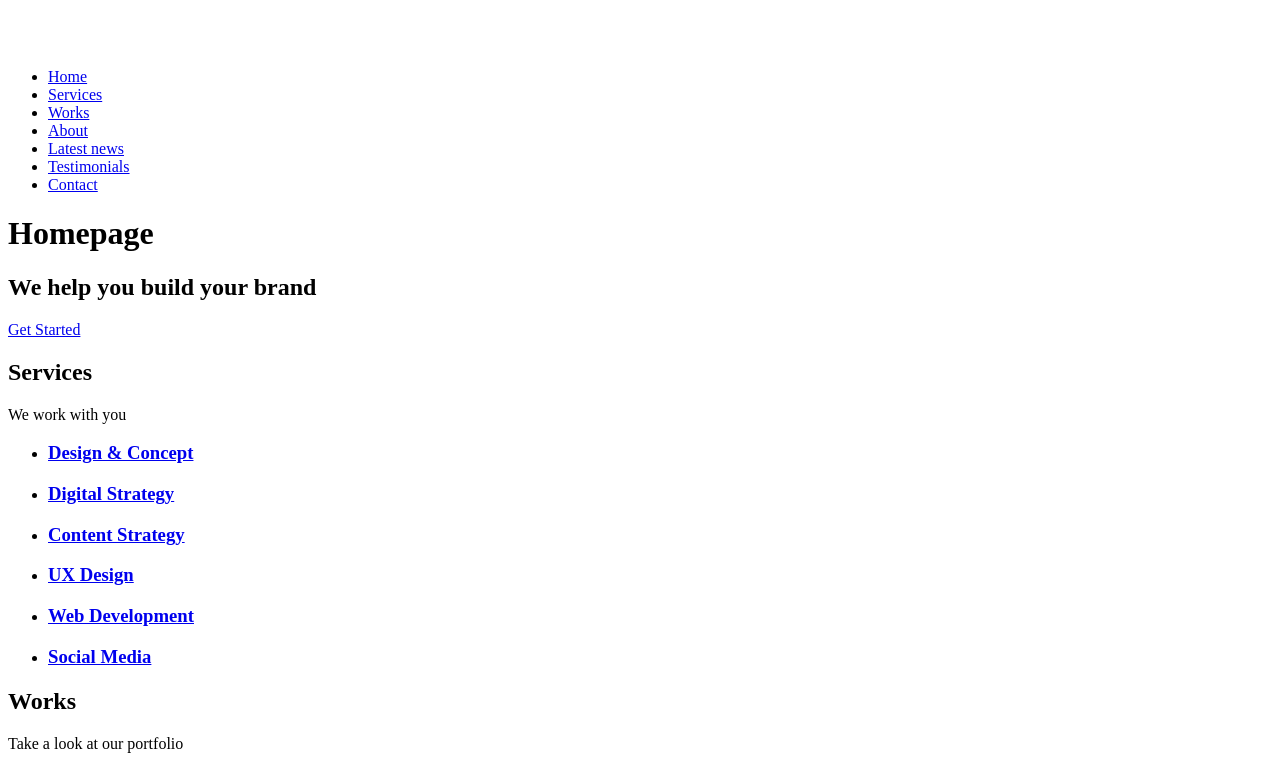
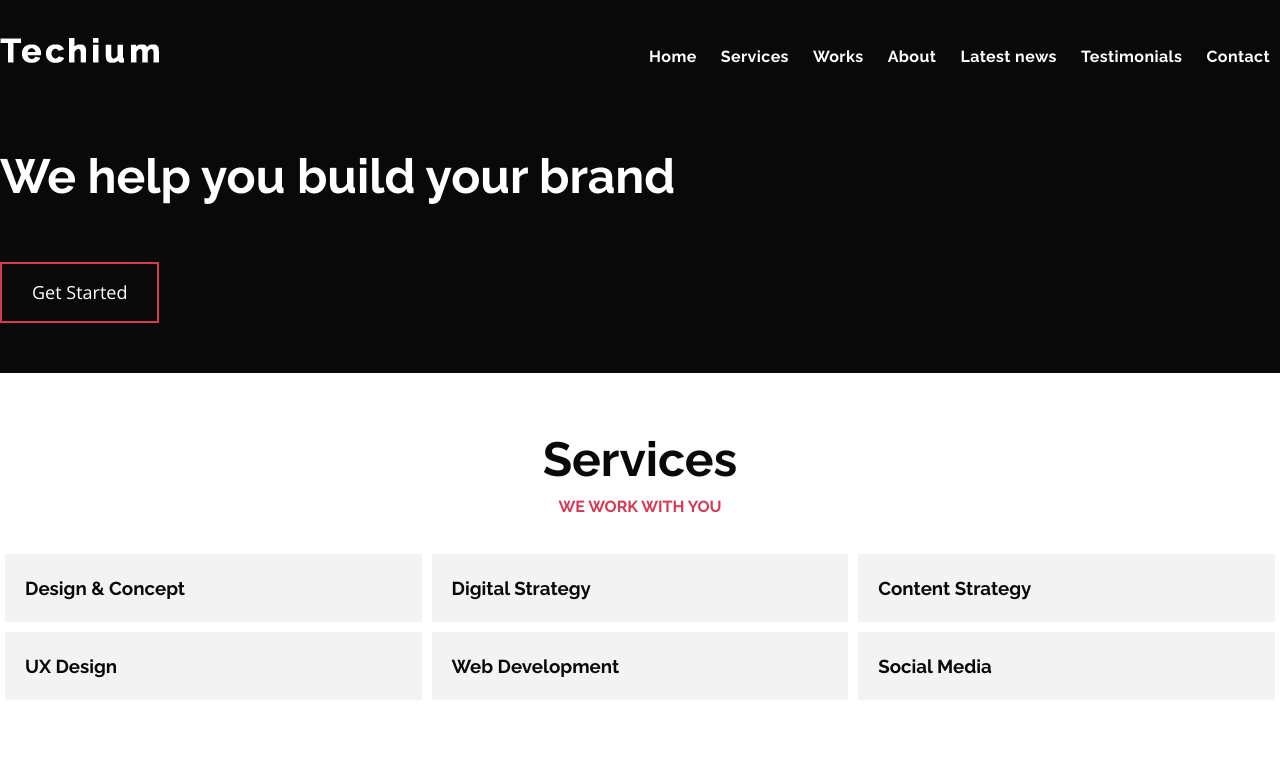
Before and after one commit to ThatsVie/atlas-web_front_end, a plain HTML site: page CSS_advanced/index.html in a window 1280 px wide. Shown: the top 766 px of the page. Drawn offline with nearby package versions, Linux system fonts and the light colour scheme.

Commit message:
You can save it in a index.html file and replace the <link rel='stylesheet' href='#'> by the right CSS file.

```diff
--- a/CSS_advanced/index.html
+++ b/CSS_advanced/index.html
@@ -7,7 +7,7 @@
     <meta name="description" content="Description of the page less than 150 characters">
     <link rel="icon" type="image/png" href="images/favicon.jpg">
     <link href="https://fonts.googleapis.com/css?family=Open+Sans:400,700|Raleway:700&display=swap" rel="stylesheet">
-    <link rel='stylesheet' href='#'>
+    <link rel='stylesheet' href='styles/32-style.css'>
   </head>
   <body>
     <!-- Header -->
```
